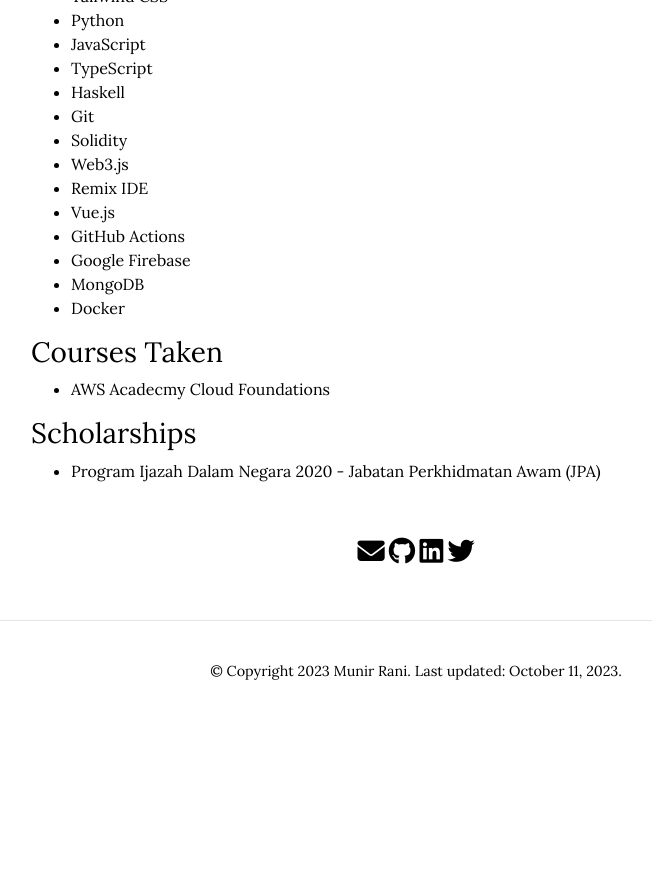
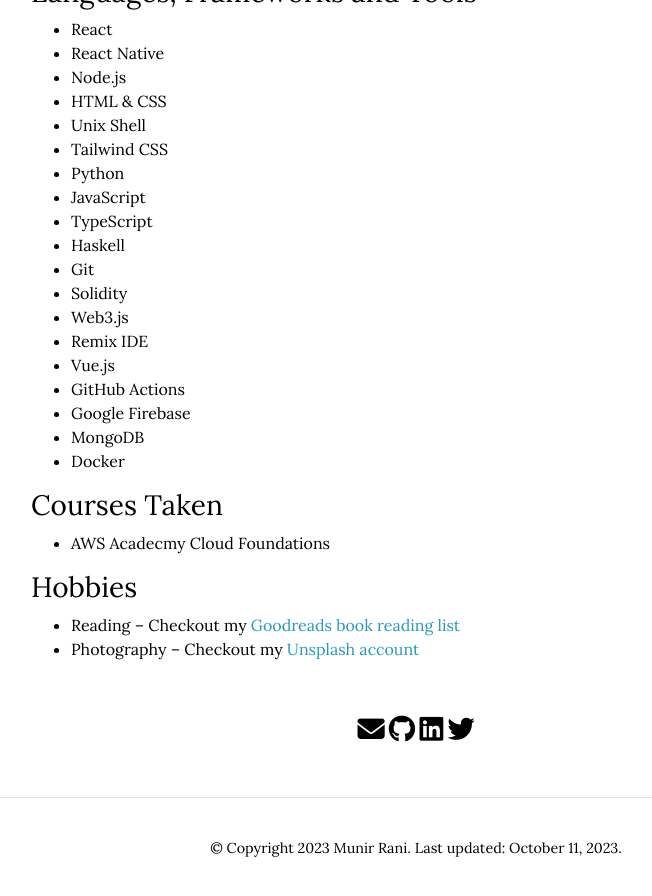
Before and after one commit to munirrani/blog, a Jekyll site: the page built from _pages/about.md, in a window 1280 px wide and 900 px high, scrolled down 3542 px. Shown: the top 896 px of the window, without its empty margins (224-876 px from the left). Built offline with Jekyll 4.4.1, drawn with Linux system fonts in a browser that asks for light colours; full-size pictures stand in for the smaller copies a plugin makes; comment, search, counter and statistics services are not loaded; a style sheet for code colours, icons or effects is not loaded; before the commit the page ends 4264 px from its top, so only the background shows below that; some of the changed text lies outside the part shown.

Commit message:
Add more details in About

```diff
--- a/_pages/about.md
+++ b/_pages/about.md
@@ -132,6 +139,7 @@
 
 - AWS Acadecmy Cloud Foundations
 
-### Scholarships
+### Hobbies
 
-- Program Ijazah Dalam Negara 2020 - Jabatan Perkhidmatan Awam (JPA)
+- Reading – Checkout my [Goodreads book reading list](https://www.goodreads.com/user/show/82802733-munir-rani)
+- Photography – Checkout my [Unsplash account](https://unsplash.com/munirrani)
```
Also changed, not shown: other parts of _pages/about.md (+7 -0 lines).
